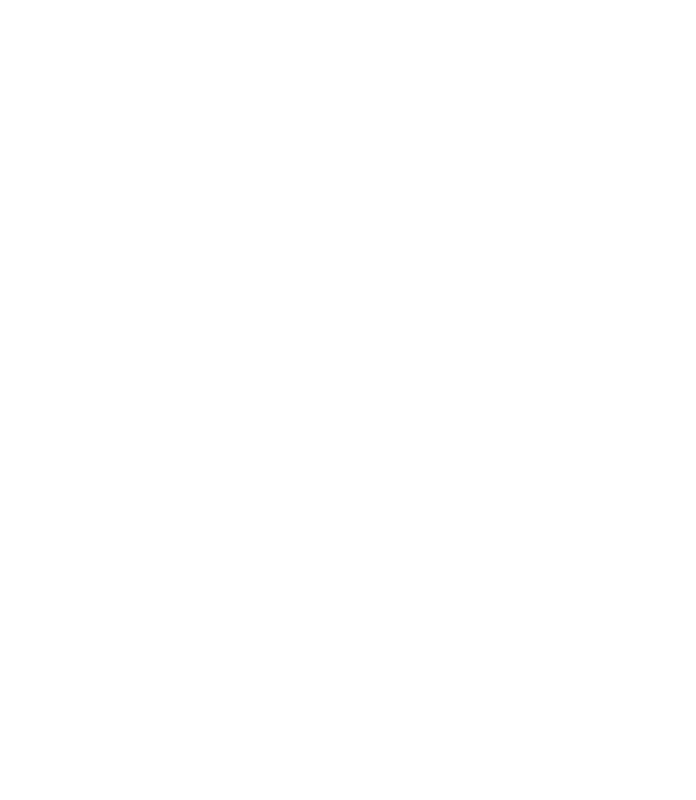
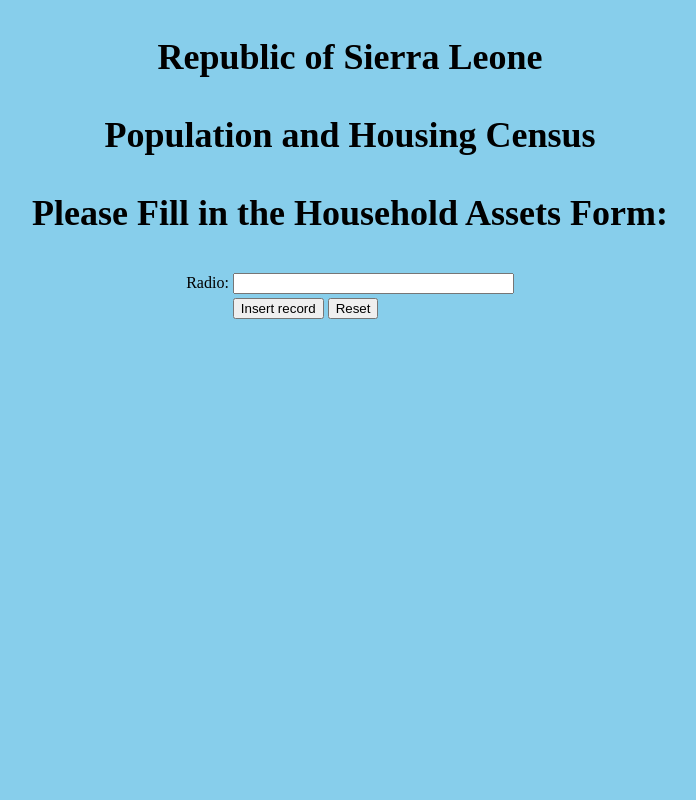
Before and after one commit to John-S-Turay/Census-Management-System, a PHP site: page /form/assets.php in a window 1280 px wide. Before the commit the part shown is empty. Shown: the whole page, without its empty margins (290-986 px from the left). Run offline with PHP 8.4, Linux system fonts and the light colour scheme.

Commit message:
UPDATED: "Asset functionality"

```diff
--- a/assets.php
+++ b/assets.php
@@ -14,8 +14,11 @@
      */
     function GetSQLValueString($theValue, $theType, $theDefinedValue = "", $theNotDefinedValue = "")
     {
-        // Check if magic quotes are enabled
-        if (function_exists('get_magic_quotes_gpc') && get_magic_quotes_gpc()) {
+        // Check if magic quotes are enabled for GPC (Get/Post/Cookie)
+        $magicQuotesEnabled = function_exists('get_magic_quotes_gpc') ? get_magic_quotes_gpc() : false;
+
+        // If magic quotes are enabled, strip slashes from the value
+        if ($magicQuotesEnabled && is_string($theValue)) {
             $theValue = stripslashes($theValue);
         }
 
@@ -85,3 +88,41 @@
         exit;
     }
 ?>
+
+<!DOCTYPE html>
+<html lang="en">
+<head>
+    <meta charset="UTF-8">
+    <meta name="viewport" content="width=device-width, initial-scale=1.0">
+    <title>Assets</title>
+    <style>
+        .style1 {
+            font-size: 36px;
+        }
+        body {
+            background-color: skyblue;
+        }
+    </style>
+</head>
+<body>
+    <form name="form1" method="post" action="">
+        <p align="center" class="style1"><strong>Republic of Sierra Leone</strong></p>
+        <p align="center" class="style1"><strong>Population and Housing Census</strong></p>
+        <p align="center" class="style1"><strong>Please Fill in the Household Assets Form:</strong></p>
+    </form>
+    <form method="post" name="form2" action="<?php echo htmlspecialchars($editFormAction); ?>">
+        <table align="center">
+            <tr valign="baseline">
+                <td nowrap align="right">Radio:</td>
+                <td><input type="text" name="Radio" value="" size="32"></td>
+            </tr>
+            <!-- Other form inputs go here -->
+            <tr valign="baseline">
+                <td nowrap align="right">&nbsp;</td>
+                <td><input type="submit" value="Insert record">
+                <input type="reset" name="Reset" value="Reset"></td>
+            </tr>
+        </table>
+        <input type="hidden" name="MM_insert" value="form2">
+    </form>
+    <p>&nbsp;</p>
```
